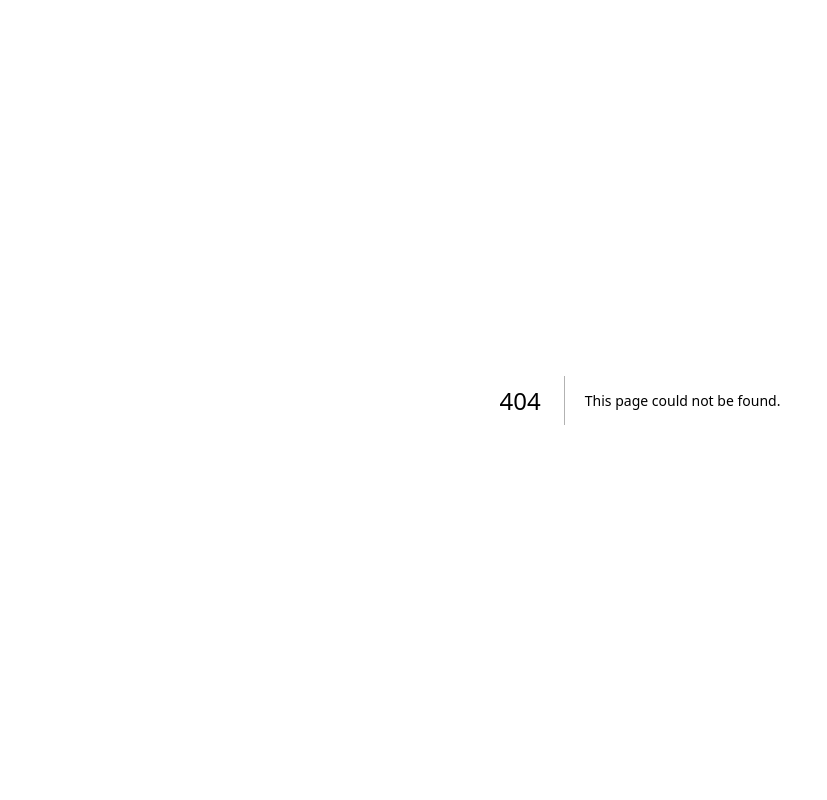
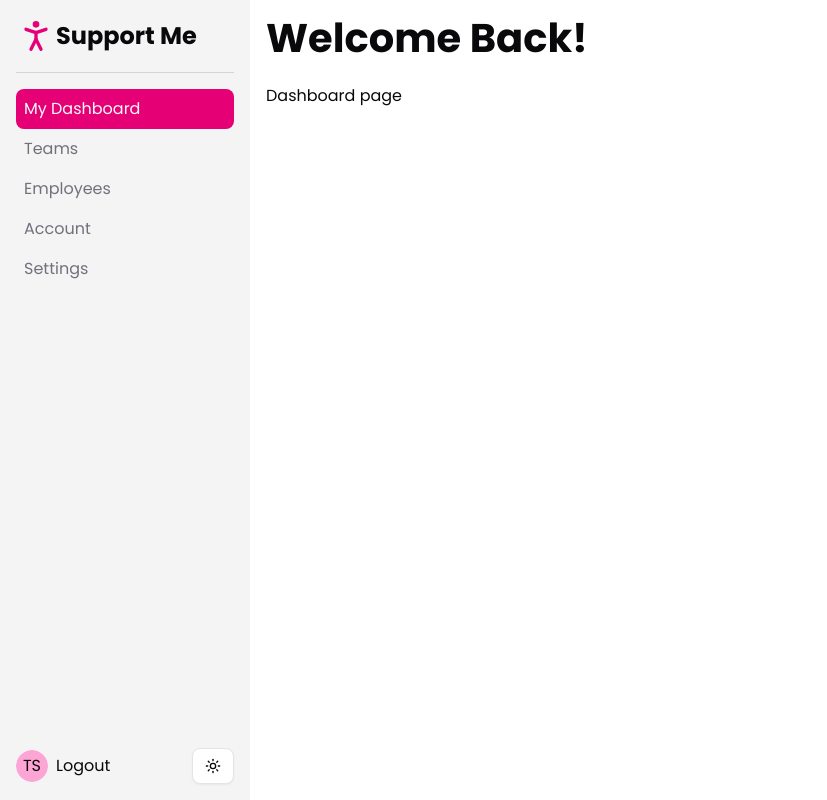
Before and after one commit to tsMukesh51/shadcn, a Next.js app: page /dashboard in a window 1280 px wide. Before the commit this address had no page. Shown: the whole page, without its empty margins (0-827 px from the left). Built offline with nearby package versions, Linux system fonts and the light colour scheme.

Commit message:
dashboard side menu

```diff
--- a/package.json
+++ b/package.json
@@ -10,6 +10,7 @@
   },
   "dependencies": {
     "@hookform/resolvers": "^5.2.2",
+    "@radix-ui/react-avatar": "^1.1.10",
     "@radix-ui/react-checkbox": "^1.3.3",
     "@radix-ui/react-label": "^2.1.7",
     "@radix-ui/react-popover": "^1.1.15",
--- a/src/app/(welcome)/signup/page.tsx
+++ b/src/app/(welcome)/signup/page.tsx
@@ -106,7 +106,10 @@ const baseSchema = z.object({
   }, "You must atleast 18 years old"),
   acceptTerms: z
     .boolean()
-    .refine((isAccepted) => isAccepted, "You must accept terms and conditions"),
+    .refine(
+      (isAccepted) => !!isAccepted,
+      "You must accept terms and conditions",
+    ),
 });
 
 const formObject = baseSchema.and(accountTypeSchema).and(passwordSchema);
--- /dev/null
+++ b/src/app/dashboard/components/main-menu.tsx
@@ -0,0 +1,33 @@
+import { Avatar, AvatarFallback } from "@repo/components/ui/avatar";
+import MenuItem from "./menu-item";
+import MenuTitle from "./menu-title";
+import Link from "next/link";
+import { LightDarkToggle } from "@repo/components/ui/light-dark-toggle";
+
+export default function MainMenu() {
+  return (
+    <div className="flex flex-col bg-muted overflow-auto p-4">
+      <div className="pb-4 border-b border-b-zinc-300 dark:border-b-black">
+        <MenuTitle />
+      </div>
+      <div className="grow py-4">
+        <MenuItem href="/dashboard">My Dashboard</MenuItem>
+        <MenuItem href="/dashboard/teams">Teams</MenuItem>
+        <MenuItem href="/dashboard/employees">Employees</MenuItem>
+        <MenuItem href="/dashboard/account">Account</MenuItem>
+        <MenuItem href="/dashboard/settings">Settings</MenuItem>
+      </div>
+      <div className="flex gap-2 items-center">
+        <Avatar>
+          <AvatarFallback className="bg-pink-300 dark:bg-pink-800">
+            TS
+          </AvatarFallback>
+        </Avatar>
+        <Link href="/" className="hover:underline">
+          Logout
+        </Link>
+        <LightDarkToggle className="ml-auto" />
+      </div>
+    </div>
+  );
+}
--- /dev/null
+++ b/src/app/dashboard/components/menu-item.tsx
@@ -0,0 +1,26 @@
+"use client";
+
+import { cn } from "@repo/lib/utils";
+import Link from "next/link";
+import { usePathname } from "next/navigation";
+
+interface MenuItemProps {
+  children: React.ReactNode;
+  href: string;
+}
+export default function MenuItem({ children, href }: MenuItemProps) {
+  const path = usePathname();
+  const isActive = path === href;
+  return (
+    <Link
+      href={href}
+      className={cn(
+        "block p-2 rounded-md text-muted-foreground hover:text-foreground hover:bg-white dark:hover:bg-zinc-700",
+        isActive &&
+          "bg-primary text-primary-foreground hover:text-primary-foreground hover:bg-primary hover:dark:bg-primary",
+      )}
+    >
+      {children}
+    </Link>
+  );
+}
--- /dev/null
+++ b/src/app/dashboard/components/menu-title.tsx
@@ -0,0 +1,10 @@
+import { PersonStandingIcon } from "lucide-react";
+
+export default function MenuTitle() {
+  return (
+    <h4 className="flex items-center">
+      <PersonStandingIcon size={40} className="text-primary" />{" "}
+      <p>Support Me</p>
+    </h4>
+  );
+}
--- /dev/null
+++ b/src/app/dashboard/layout.tsx
@@ -0,0 +1,17 @@
+import MainMenu from "./components/main-menu";
+
+export default function DashboardLayout({
+  children,
+}: {
+  children: Readonly<React.ReactNode>;
+}) {
+  return (
+    <div className="grid grid-cols-[250px_1fr] h-screen">
+      <MainMenu />
+      <div className="overflow-auto py-2 px-4">
+        <h1 className="pb-4">Welcome Back!</h1>
+        {children}
+      </div>
+    </div>
+  );
+}
--- /dev/null
+++ b/src/app/dashboard/page.tsx
@@ -0,0 +1,3 @@
+export default function DashboardPage() {
+  return <div>Dashboard page</div>;
+}
--- /dev/null
+++ b/src/components/ui/avatar.tsx
@@ -0,0 +1,53 @@
+"use client"
+
+import * as React from "react"
+import * as AvatarPrimitive from "@radix-ui/react-avatar"
+
+import { cn } from "@repo/lib/utils"
+
+function Avatar({
+  className,
+  ...props
+}: React.ComponentProps<typeof AvatarPrimitive.Root>) {
+  return (
+    <AvatarPrimitive.Root
+      data-slot="avatar"
+      className={cn(
+        "relative flex size-8 shrink-0 overflow-hidden rounded-full",
+        className
+      )}
+      {...props}
+    />
+  )
+}
+
+function AvatarImage({
+  className,
+  ...props
+}: React.ComponentProps<typeof AvatarPrimitive.Image>) {
+  return (
+    <AvatarPrimitive.Image
+      data-slot="avatar-image"
+      className={cn("aspect-square size-full", className)}
+      {...props}
+    />
+  )
+}
+
+function AvatarFallback({
+  className,
+  ...props
+}: React.ComponentProps<typeof AvatarPrimitive.Fallback>) {
+  return (
+    <AvatarPrimitive.Fallback
+      data-slot="avatar-fallback"
+      className={cn(
+        "bg-muted flex size-full items-center justify-center rounded-full",
+        className
+      )}
+      {...props}
+    />
+  )
+}
+
+export { Avatar, AvatarImage, AvatarFallback }
--- a/src/components/ui/light-dark-toggle.tsx
+++ b/src/components/ui/light-dark-toggle.tsx
@@ -10,7 +10,7 @@ import {
 } from "./tooltip";
 import { useTheme } from "next-themes";
 
-export function LightDarkToggle({ className }: { className: string }) {
+export function LightDarkToggle({ className }: { className?: string }) {
   const { setTheme, resolvedTheme } = useTheme();
 
   return (
```
Also changed, not shown: 1 other file (tests, documents, lock files or other folders).
